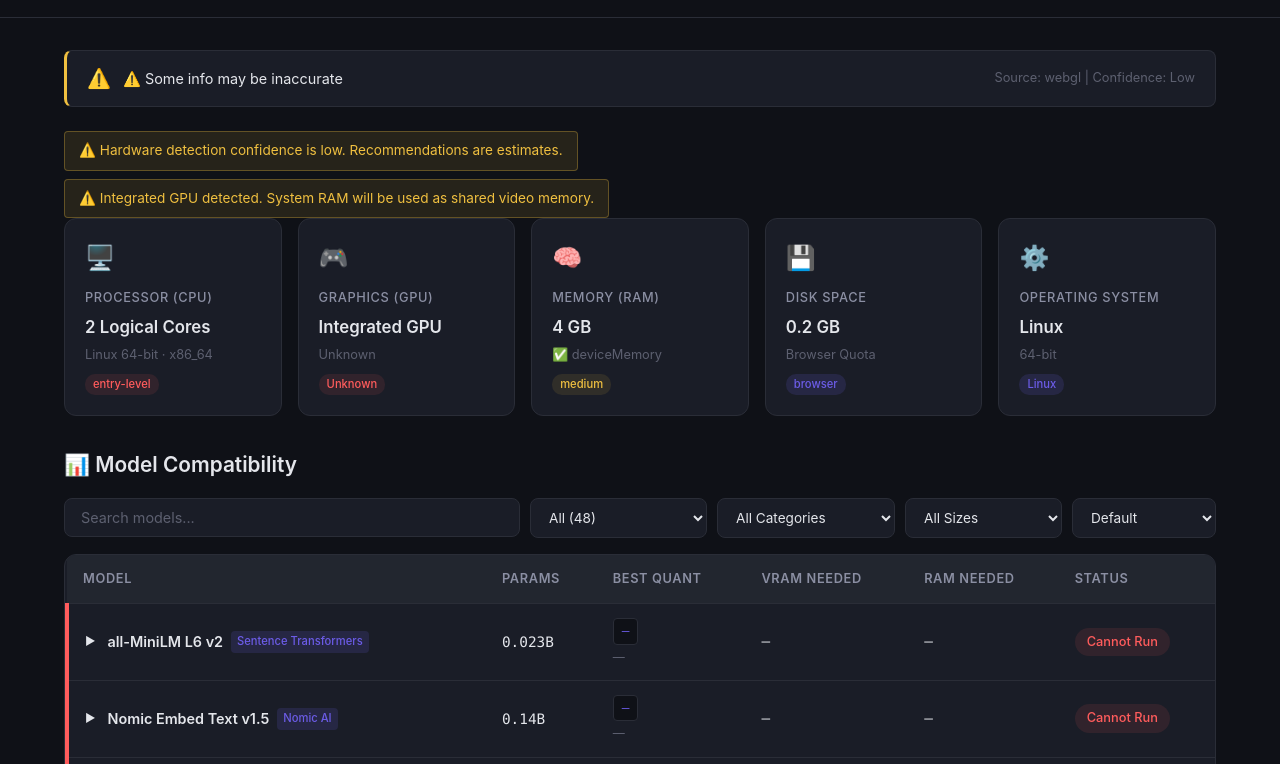
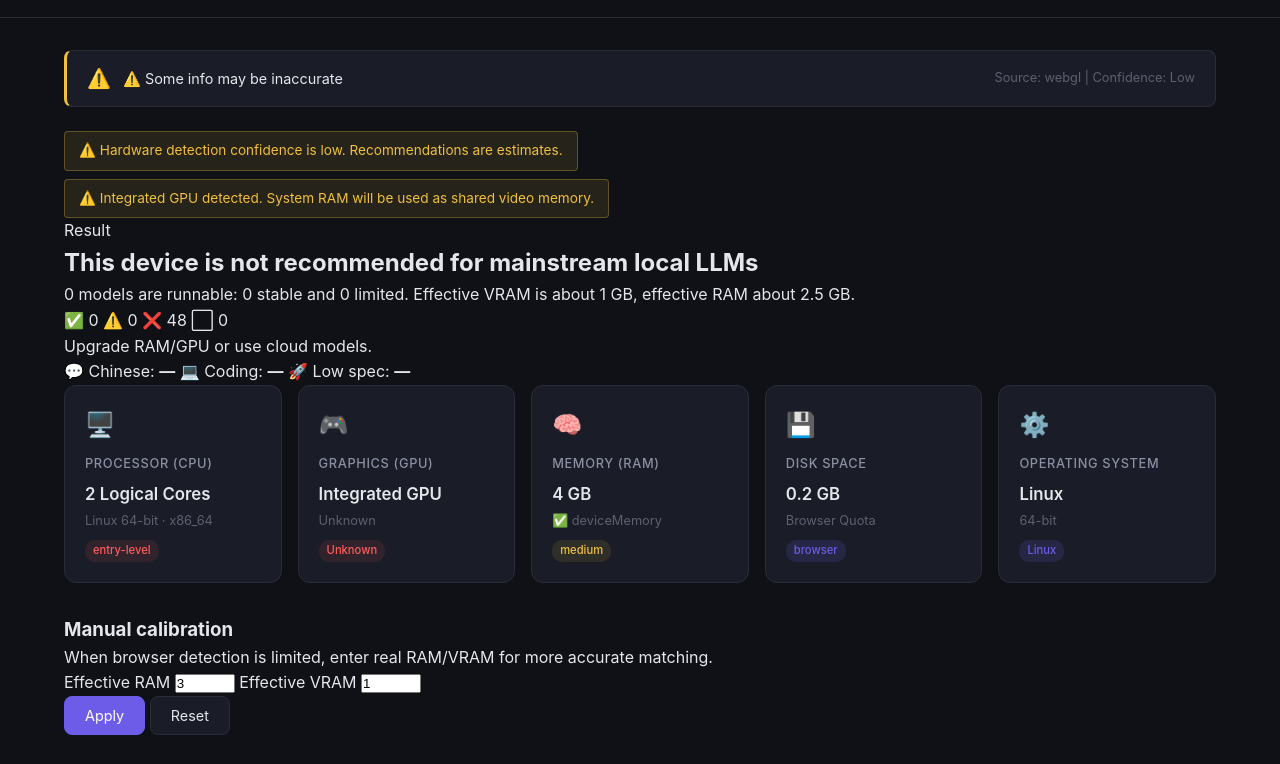
Before and after one commit to 519194702-oss/local-ai-checker, a plain HTML site: page index.html in a window 1280 px wide. Shown: the part 108-872 px from the top of the page. Drawn offline with Linux system fonts and the light colour scheme.

Commit message:
Load enhancements before app bootstrap

```diff
--- a/index.html
+++ b/index.html
@@ -15,13 +15,14 @@
 
   <!--
     JavaScript Modules — loaded in dependency order:
-    1. i18n.js      Translation strings
-    2. gpu-db.js    GPU model → VRAM database
-    3. models-db.js AI model database
-    4. hardware.js  Hardware detection (depends on i18n, gpu-db)
-    5. matcher.js   Compatibility matching (depends on models-db)
-    6. ui.js        UI rendering (depends on i18n, matcher)
-    7. app.js       Bootstrap (depends on all)
+    1. i18n.js          Translation strings
+    2. gpu-db.js        GPU model → VRAM database
+    3. models-db.js     AI model database
+    4. hardware.js      Hardware detection (depends on i18n, gpu-db)
+    5. matcher.js       Compatibility matching (depends on models-db)
+    6. ui.js            UI rendering (depends on i18n, matcher)
+    7. enhancements.js  Recommendation summary, manual calibration, report export
+    8. app.js           Bootstrap (depends on all)
   -->
   <script src="js/i18n.js"></script>
   <script src="js/gpu-db.js"></script>
@@ -29,6 +30,7 @@
   <script src="js/hardware.js"></script>
   <script src="js/matcher.js"></script>
   <script src="js/ui.js"></script>
+  <script src="js/enhancements.js"></script>
   <script src="js/app.js"></script>
 </head>
 <body>
```
